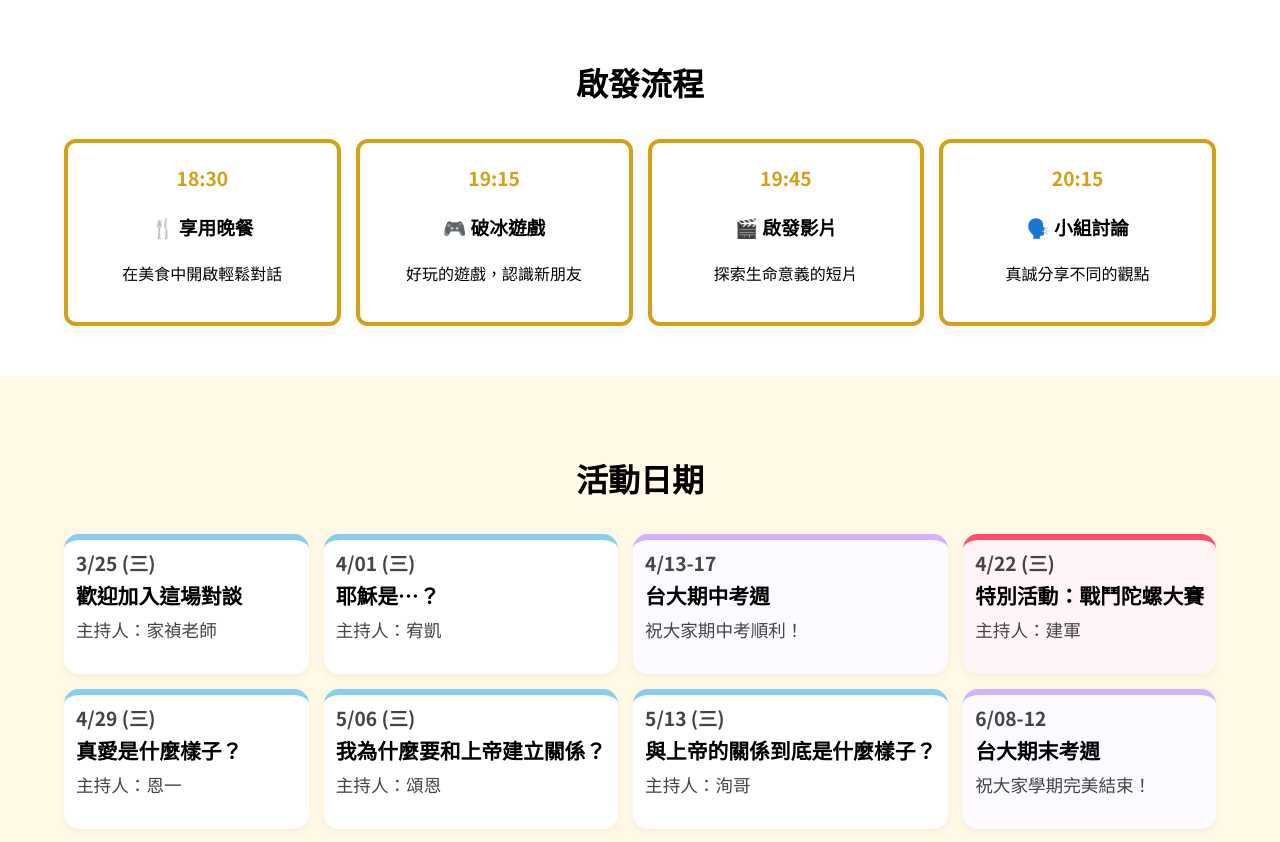
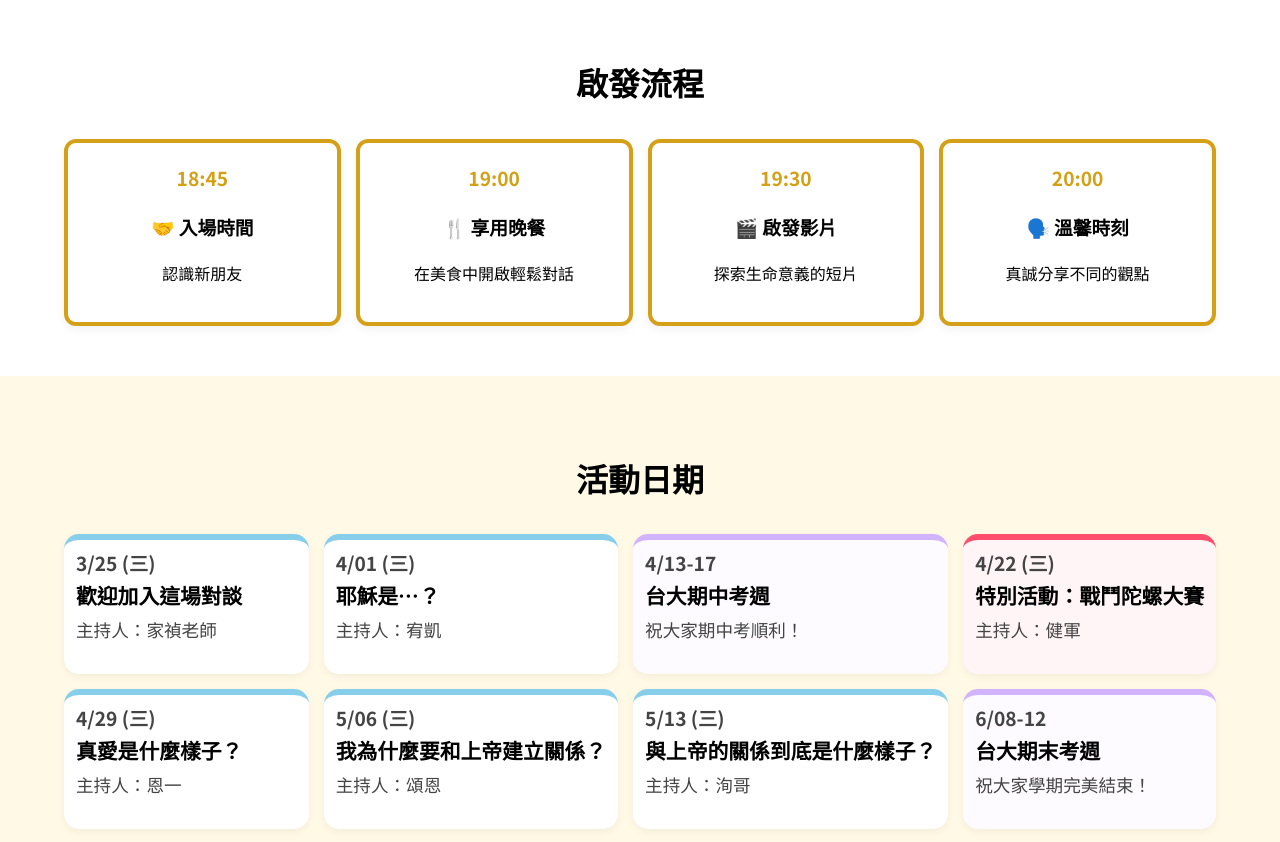
Before and after one commit to Joshua241415/Alpha-NTU-2026, a plain HTML site: page index.html in a window 1280 px wide. Shown: the part 720-1562 px from the top of the page. Drawn offline with Linux system fonts and the light colour scheme.

Commit message:
Add files via upload

```diff
--- a/index.html
+++ b/index.html
@@ -34,23 +34,23 @@
         <h2 class="section-title">啟發流程</h2>
         <div class="flow-container">
             <div class="flow-item">
-                <div class="time">18:30</div>
+                <div class="time">18:45</div>
+                <h3>🤝 入場時間</h3>
+                <p>認識新朋友</p>
+            </div>
+            <div class="flow-item">
+                <div class="time">19:00</div>
                 <h3>🍴 享用晚餐</h3>
                 <p>在美食中開啟輕鬆對話</p>
             </div>
             <div class="flow-item">
-                <div class="time">19:15</div>
-                <h3>🎮 破冰遊戲</h3>
-                <p>好玩的遊戲，認識新朋友</p>
-            </div>
-            <div class="flow-item">
-                <div class="time">19:45</div>
+                <div class="time">19:30</div>
                 <h3>🎬 啟發影片</h3>
                 <p>探索生命意義的短片</p>
             </div>
             <div class="flow-item">
-                <div class="time">20:15</div>
-                <h3>🗣️ 小組討論</h3>
+                <div class="time">20:00</div>
+                <h3>🗣️ 溫馨時刻</h3>
                 <p>真誠分享不同的觀點</p>
             </div>
         </div>
@@ -88,7 +88,7 @@
                 <div class="card-date">4/22 (三)</div>
                 <div class="card-content">
                     <h3>特別活動：戰鬥陀螺大賽</h3>
-                    <p class="info-text">主持人：建軍</p>
+                    <p class="info-text">主持人：健軍</p>
                 </div>
             </div>
 
```
